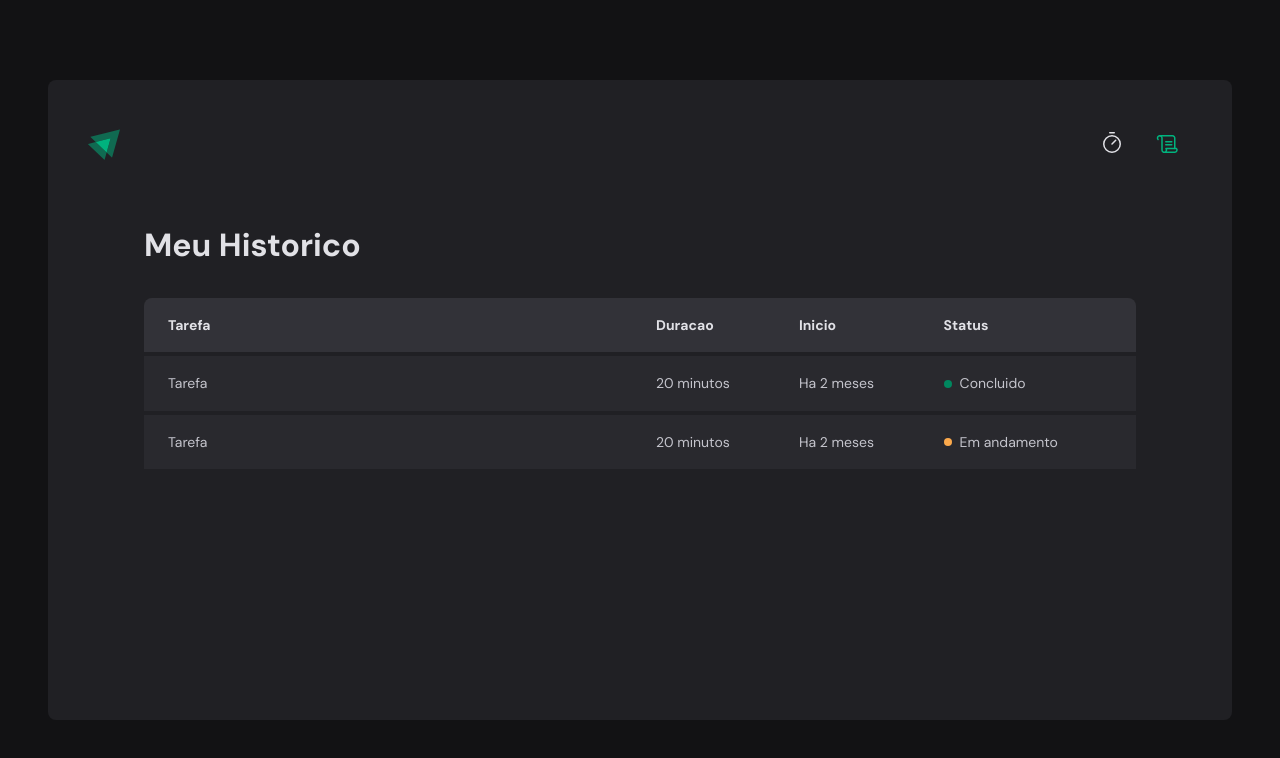
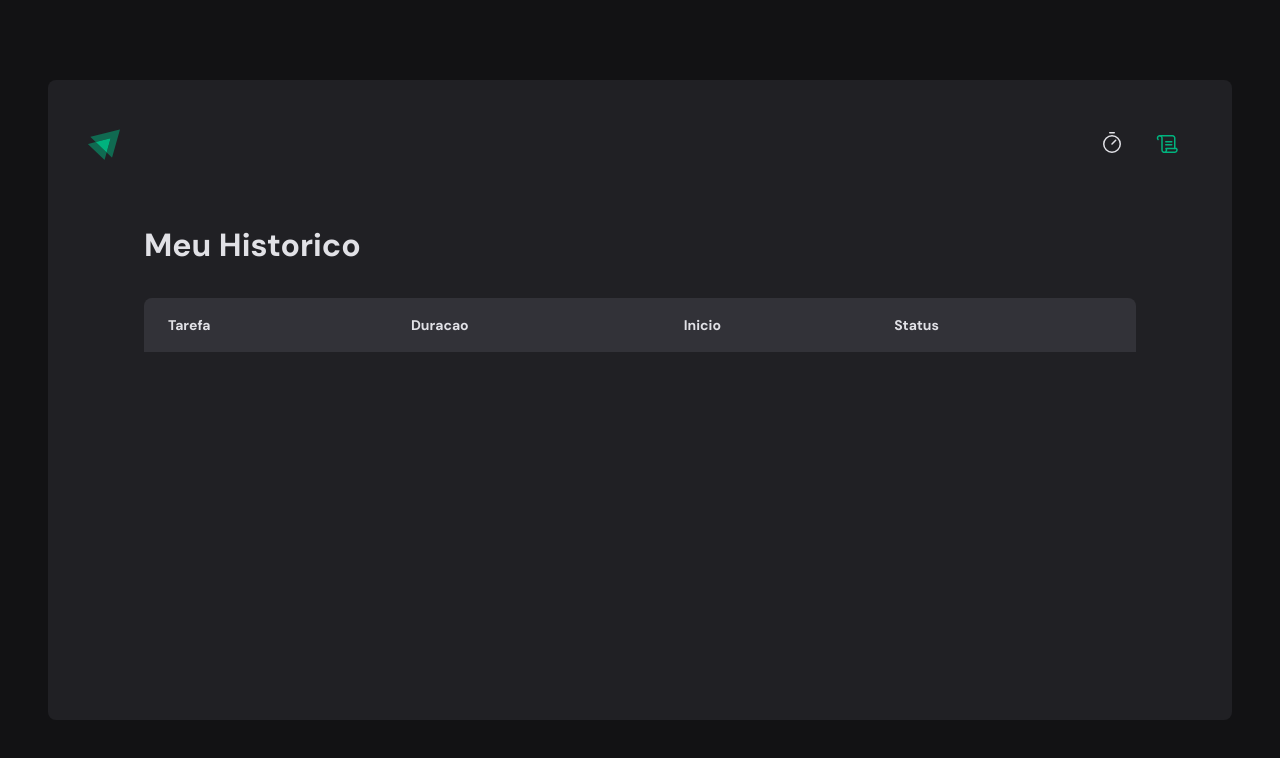
Before and after one commit to falaigor/timer, a React (Vite) app: page /history in a window 1280 px wide. Shown: the top 758 px of the page. Built offline with nearby package versions, Linux system fonts and the light colour scheme.

Commit message:
reset form

```diff
--- a/src/context/CyclesContext.tsx
+++ b/src/context/CyclesContext.tsx
@@ -15,6 +15,7 @@ interface Cycle {
 }
 
 interface CyclesContextData {
+  cycles: Cycle[];
   activeCycle: Cycle | undefined;
   activeCycleId: string | null;
   amountSecondsPassed: number;
@@ -87,6 +88,7 @@ export function CyclesContextProvider({
   return (
     <CyclesContext.Provider
       value={{
+        cycles,
         activeCycle,
         activeCycleId,
         amountSecondsPassed,
--- a/src/pages/History/index.tsx
+++ b/src/pages/History/index.tsx
@@ -1,6 +1,10 @@
-import { HistoryContainer, HistoryList, Status } from './styles'
+import { HistoryContainer, HistoryList, Status } from "./styles";
+import { useContext } from "react";
+import { CyclesContext } from "../../context/CyclesContext";
 
 export const History = () => {
+  const { cycles } = useContext(CyclesContext);
+
   return (
     <HistoryContainer>
       <h1>Meu Historico</h1>
@@ -17,26 +21,21 @@ export const History = () => {
           </thead>
 
           <tbody>
-            <tr>
-              <td>Tarefa</td>
-              <td>20 minutos</td>
-              <td>Ha 2 meses</td>
-              <td>
-                <Status statusColor="green">Concluido</Status>
-              </td>
-            </tr>
-
-            <tr>
-              <td>Tarefa</td>
-              <td>20 minutos</td>
-              <td>Ha 2 meses</td>
-              <td>
-                <Status statusColor="yellow">Em andamento</Status>
-              </td>
-            </tr>
+            {cycles.map((cycle) => {
+              return (
+                <tr>
+                  <td>{cycle.task}</td>
+                  <td>{cycle.minutesAmount} minutos</td>
+                  <td></td>
+                  <td>
+                    <Status statusColor="yellow">Em andamento</Status>
+                  </td>
+                </tr>
+              );
+            })}
           </tbody>
         </table>
       </HistoryList>
     </HistoryContainer>
-  )
-}
+  );
+};
--- a/src/pages/Home/index.tsx
+++ b/src/pages/Home/index.tsx
@@ -28,21 +28,29 @@ export const Home = () => {
     },
   });
 
-  const { handleSubmit, watch } = newCycleForm;
+  const { handleSubmit, watch, reset } = newCycleForm;
 
   const task = watch("task");
   const isSubmitDisabled = !task;
 
+  function handleCreateNewCycle(data: NewCycleFormData) {
+    createNewCycle(data);
+    reset();
+  }
+
   return (
     <HomeContainer>
-      <form onSubmit={handleSubmit(createNewCycle)} action="">
+      <form onSubmit={handleSubmit(handleCreateNewCycle)} action="">
         <FormProvider {...newCycleForm}>
           <NewCycleForm />
         </FormProvider>
         <Countdown />
 
         {activeCycle ? (
-          <StopCountdownButton type="button" onClick={interruptCurrentCycle}>
+          <StopCountdownButton
+            type="button"
+            onClick={() => interruptCurrentCycle()}
+          >
             <HandPalm size={24} />
             Interromper
           </StopCountdownButton>
```
